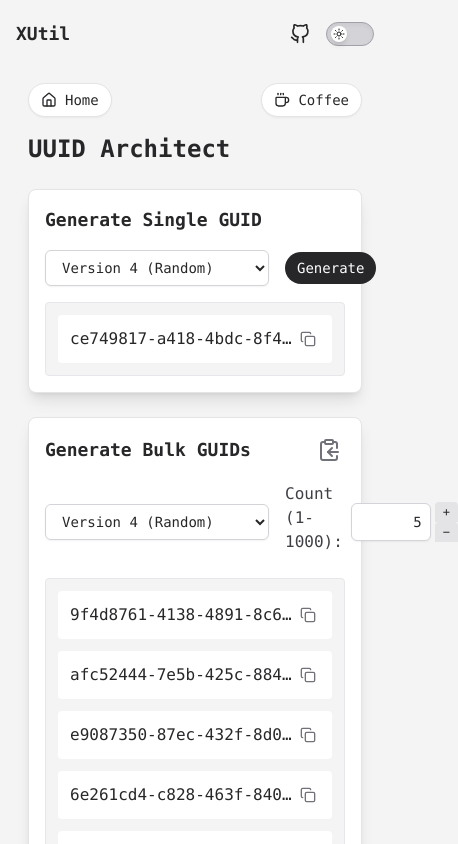
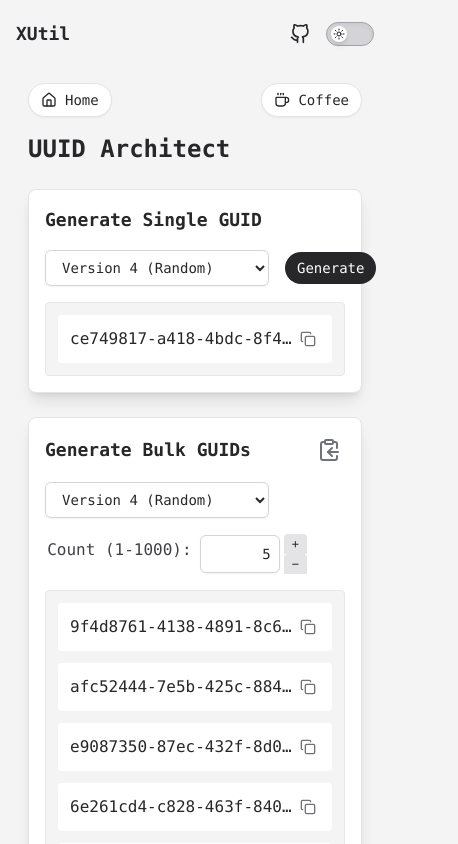
Before and after one commit to RohitPModani/xutil, a React (Vite) app: page /guid in a window 390 px wide. Shown: the top 844 px of the page, 458 px wide, since content can reach past the window. Built offline with nearby package versions, Linux system fonts and the light colour scheme.

Commit message:
Fixed Ui on mobile view for Bulk GUID

```diff
--- a/src/pages/Encode-Decode/GuidGenerator.tsx
+++ b/src/pages/Encode-Decode/GuidGenerator.tsx
@@ -163,13 +163,14 @@ function GuidGenerator() {
             <CopyButton text={bulkGuids.join('\n')} copyType="CopyAll" />
           </div>
           <div className="flex items-center justify-between mb-4 flex-wrap gap-4">
+            <div className="flex items-center justify-start sm:flex-row gap-4 flex-col">
               <div className="flex items-center">
                 <label htmlFor="bulk-guid-format" className="sr-only">
                   GUID Format
                 </label>
                 <select
                   id="bulk-guid-format"
-                className="input-field w-auto form-select mr-4"
+                  className="input-field w-auto form-select sm:mr-4 mr-10"
                   value={bulkGuidFormat}
                   onChange={(e) => {
                     const format = e.target.value as GuidVersion;
@@ -182,6 +183,8 @@ function GuidGenerator() {
                     </option>
                   ))}
                 </select>
+              </div>
+              <div className="flex items-center">
                 <label htmlFor="guid-count" className="form-label text-base mr-2">
                   Count (1-1000):
                 </label>
@@ -221,6 +224,7 @@ function GuidGenerator() {
                 </div>
               </div>
             </div>
+          </div>
 
           <div className="result-box min-h-[100px] max-h-96 overflow-y-auto scrollbox">
             {isLoadingBulk ? (
```
Lines whose indentation alone changed are shown as unchanged.
